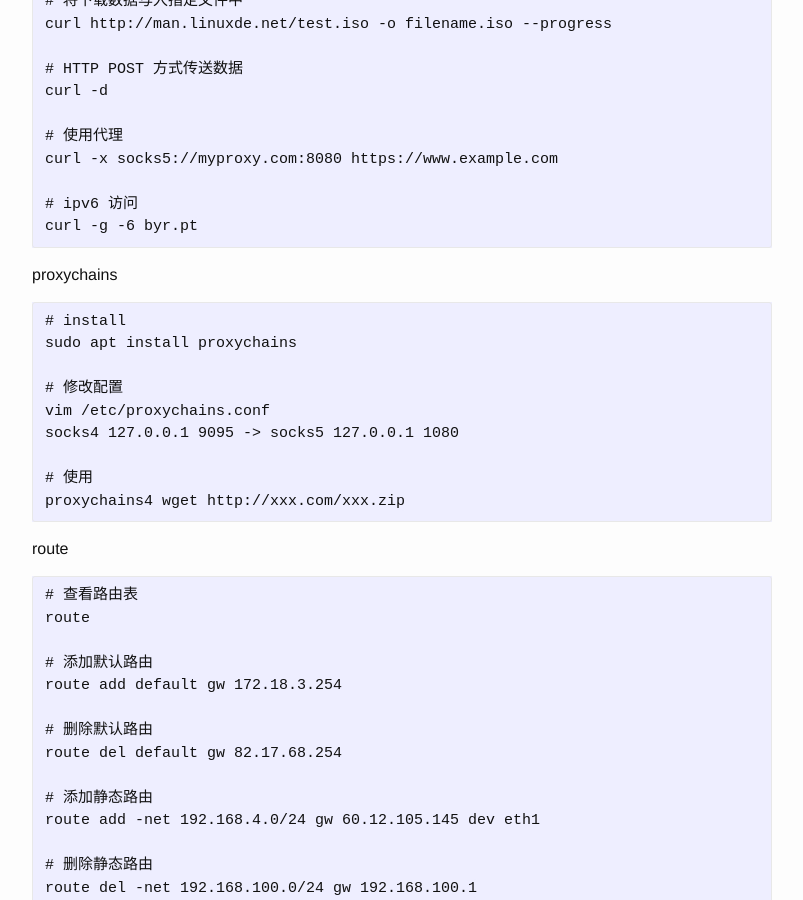
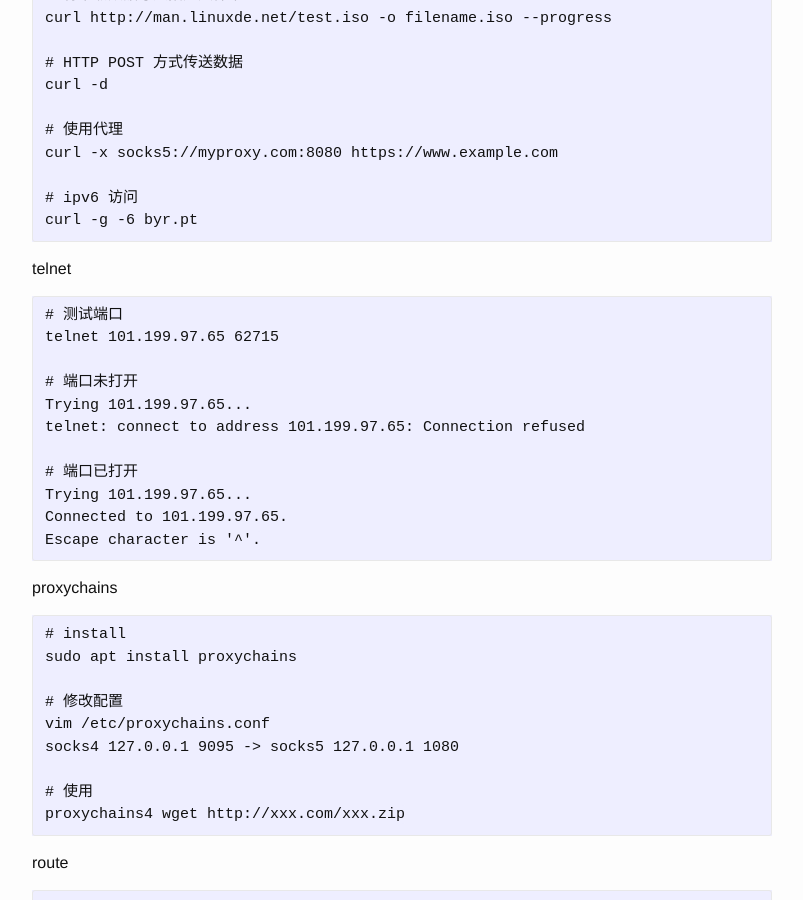
Before and after one commit to josephstalin117/josephstalin117.github.io, a Jekyll site: the page built from _posts/2019-5-28-networking.markdown, in a window 1280 px wide and 900 px high, scrolled down 920 px. Shown: the whole window, without its empty margins (238-1041 px from the left). Built offline with Jekyll 4.4.1, drawn with Linux system fonts in a browser that asks for light colours.

Commit message:
add telnet

````diff
--- a/_posts/2019-5-28-networking.markdown
+++ b/_posts/2019-5-28-networking.markdown
@@ -5,7 +5,7 @@ date:   2019-5-28 20:35:35 +0800
 categories: command
 ---
 
-#### nmap
+nmap
 ```
 # 扫描局域网ip(进行ping扫描)
 nmap -sP 192.168.9.0/24
@@ -48,6 +48,21 @@ curl -x socks5://myproxy.com:8080 https://www.example.com
 
 # ipv6 访问
 curl -g -6 byr.pt
+```
+
+telnet
+```
+# 测试端口
+telnet 101.199.97.65 62715
+
+# 端口未打开
+Trying 101.199.97.65...
+telnet: connect to address 101.199.97.65: Connection refused
+
+# 端口已打开
+Trying 101.199.97.65...
+Connected to 101.199.97.65.
+Escape character is '^'.
 ```
 
 proxychains
````
